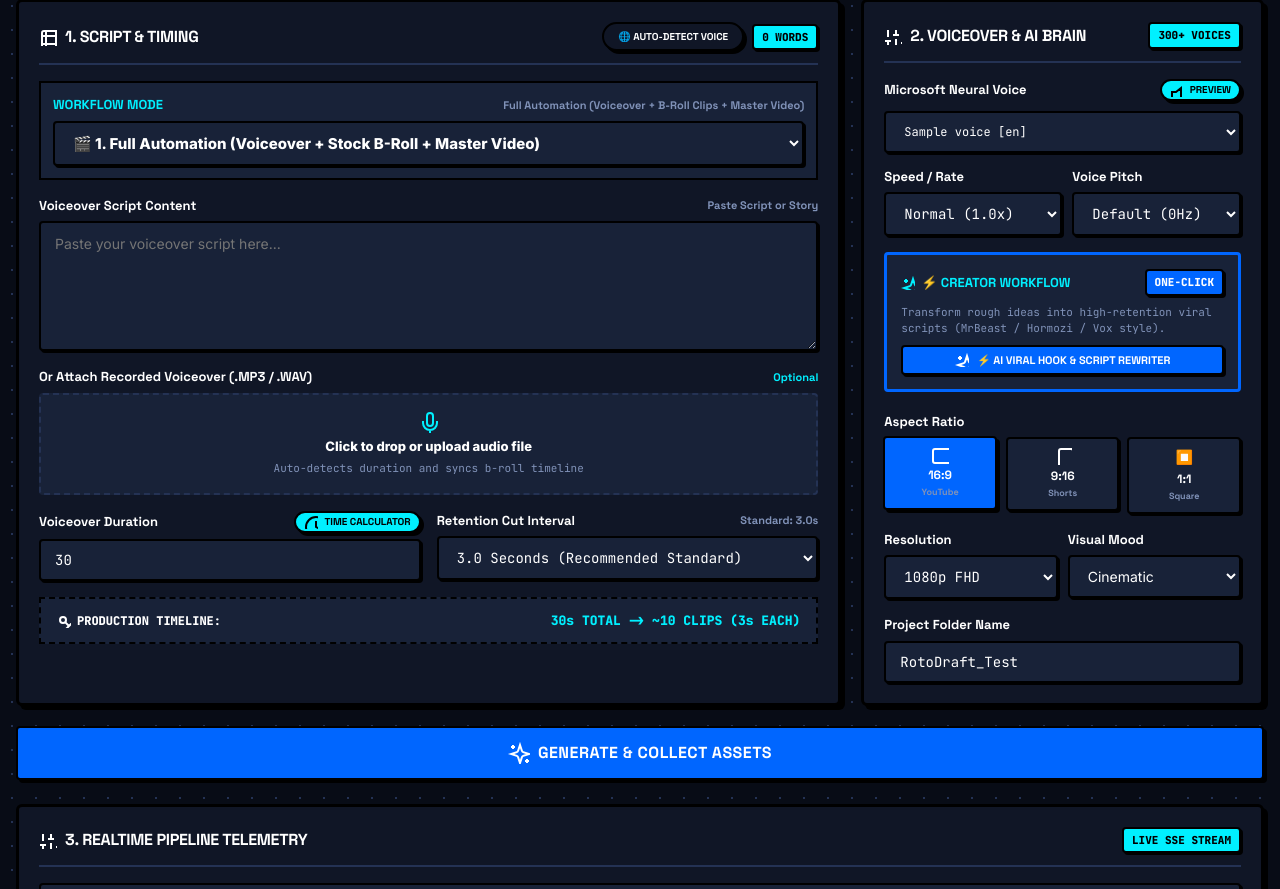
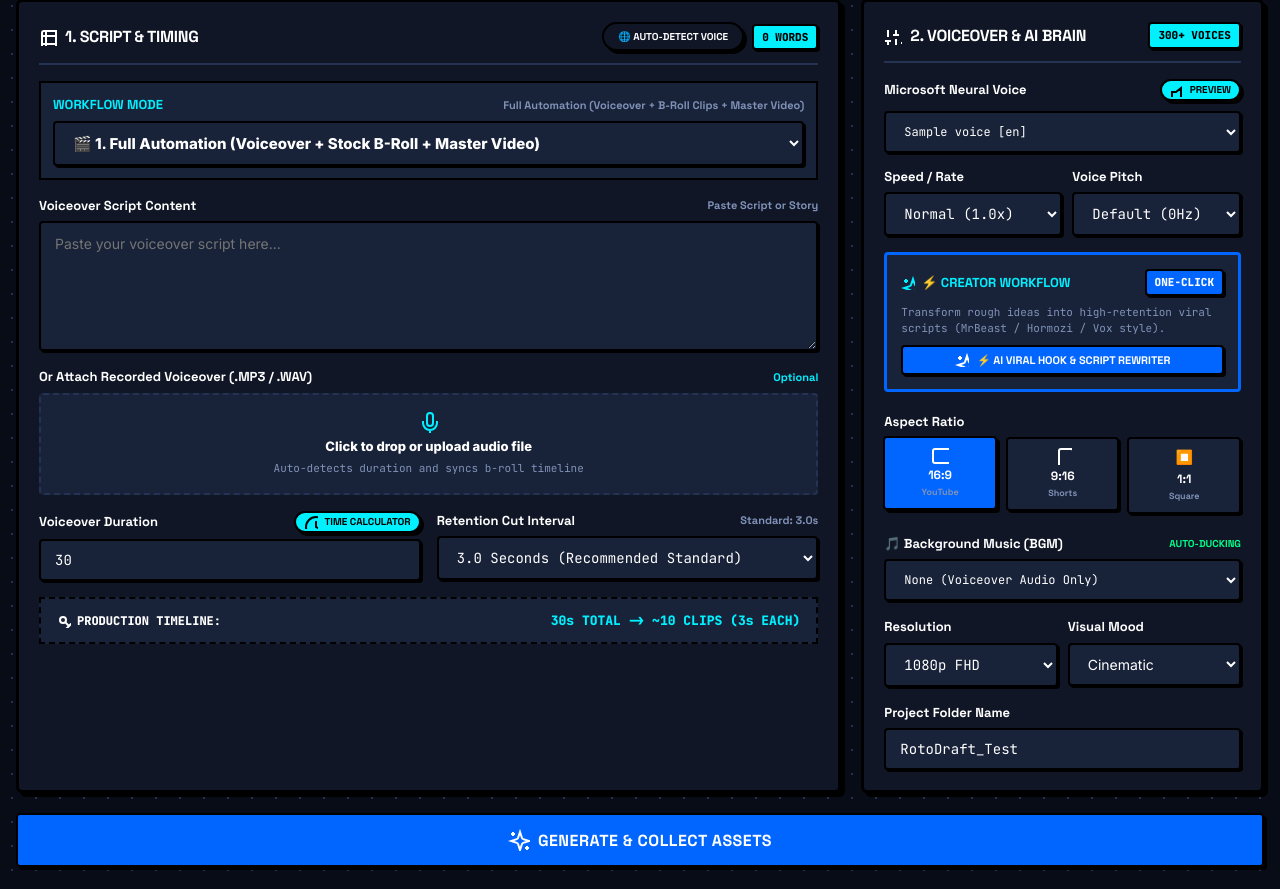
Before and after one commit to AliRash3ed/Rotodraft-Suite-AI-Automated-Broll-and-AI-Assets-Collector-Engine, a FastAPI app: template templates/index.html in a window 1280 px wide. Shown: the part 198-1087 px from the top of the page. Run offline with FastAPI, Linux system fonts and the light colour scheme; the template is opened without the code that fills it: most values are stand-ins (such as "Sample title", 1, 10 or a date in 2020).

Commit message:
Release: templates/index.html (BGM Engine, Pollinations AI Fallback & 8-Repo Matrix Integration)

```diff
--- a/templates/index.html
+++ b/templates/index.html
@@ -287,6 +287,22 @@
               </label>
             </div>
           </div>
+        </div>
+
+        <!-- Background Music (BGM) with Auto-Ducking -->
+        <div class="form-group" id="bgmGroup" style="margin-top: 4px;">
+          <label class="label" for="bgmSelect">
+            <span>🎵 Background Music (BGM)</span>
+            <span style="color: var(--accent-lime); font-size: 10px;">AUTO-DUCKING</span>
+          </label>
+          <select id="bgmSelect" class="select mono" style="font-size: 12px;">
+            <option value="none" selected>None (Voiceover Audio Only)</option>
+            <option value="lofi">🌿 Lo-Fi Chill (Storytelling &amp; Relaxing)</option>
+            <option value="cyberpunk">⚡ Cyberpunk Pulse (High Energy &amp; Tech)</option>
+            <option value="cinematic">🎬 Cinematic Documentary (Dramatic &amp; Epic)</option>
+            <option value="stoic">🧘 Stoic Ambient (Deep Reflection)</option>
+            <option value="corporate">💼 Corporate Inspiring (Clean &amp; Upbeat)</option>
+          </select>
         </div>
 
         <!-- Video Specs -->
```
